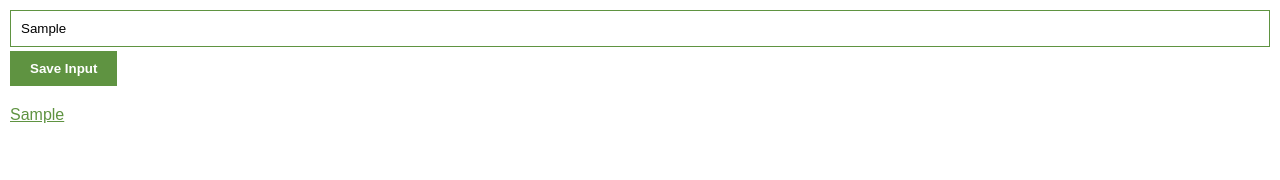
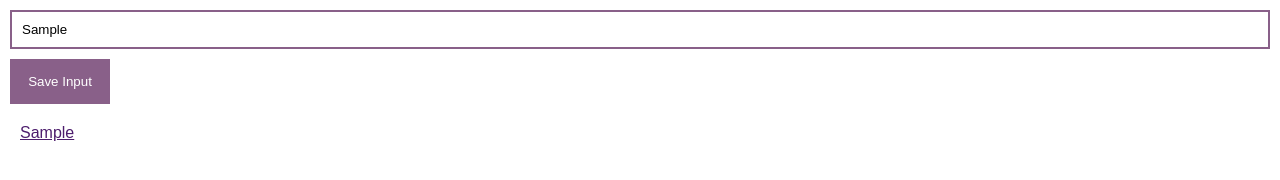
Before and after one commit to praisejahuzoma/Pj-tab-saver, a browser extension: page index.html in a window 1280 px wide. Both pictures are taken after typing "Sample" into the empty fields and a click on the button "Save Input". Drawn offline with Linux system fonts and the light colour scheme.

Commit message:
update css

```diff
--- a/style.css
+++ b/style.css
@@ -1,36 +1,40 @@
-body {
+body{
     margin: 0;
     padding: 10px;
     font-family: Arial, Helvetica, sans-serif;
-    min-width: 400px;
-}
+    min-width: 400px;}
+
 
 input {
     width: 100%;
-    padding: 10px;
+    padding-left: 10px;
+    padding-right: 10px;
+    padding-bottom: 10px;
+    padding-top: 10px;
     box-sizing: border-box;
-    border: 1px solid #5f9341;
-    margin-bottom: 4px;
+    border: 2px solid #896089;
 }
 
-button {
-    background: #5f9341;
+button{
+    width: 100px;
+    padding: 15px;
+    margin-top: 10px;
+    background-color: #896089;
+    cursor: pointer;
+    border: none;
     color: white;
-    padding: 10px 20px;
-    border: none;
-    font-weight: bold;
 }
 
-ul {
-    margin-top: 20px;
-    list-style: none;
-    padding-left: 0;
+ul{
+   list-style: none;
+   padding-left: 10px;
+   margin-top: 20px;
 }
 
-li {
+li{
     margin-top: 5px;
 }
 
-a {
-    color: #5f9341;
+a{
+    color: rgb(77, 29, 109);
 }
```
